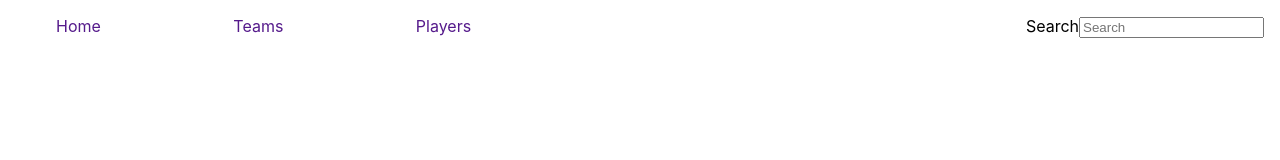
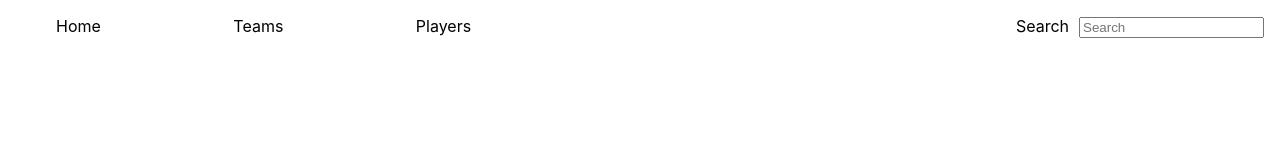
Before and after one commit to kmallen91/baseball-site, a React (Create React App) app: page / in a window 1280 px wide. Shown: the top 160 px of the page. Built offline with nearby package versions, Linux system fonts and the light colour scheme.

Commit message:
navbar changes

```diff
--- a/src/components/navbar.js
+++ b/src/components/navbar.js
@@ -11,8 +11,10 @@ const Navbar = () => {
 
             </nav>
             <form className="search">
+            <label >
             Search
-            <input type="text" name="search" placeholder="Search" />
+            <input className="search-bar" type="text" name="search" placeholder="Search" />
+            </label>
             </form>
         </div>
     )
--- a/src/styles/navbar.css
+++ b/src/styles/navbar.css
@@ -13,4 +13,12 @@
 
 .nav a{
     text-decoration: none;
+    color: black;
 }
+.nav a:visited{
+    color: black;
+}
+
+.search-bar{
+    margin-left: 10px;
+}
```
